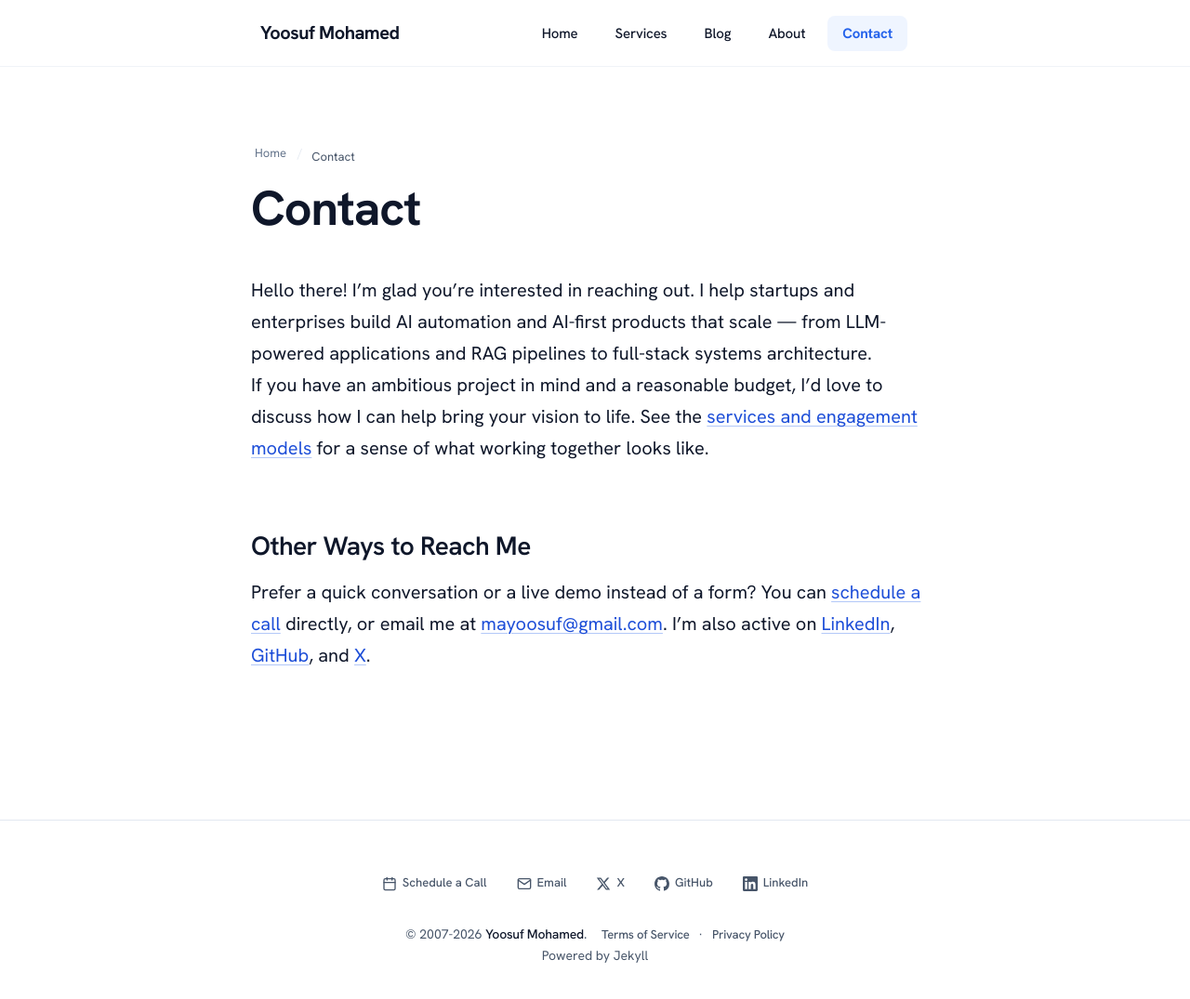
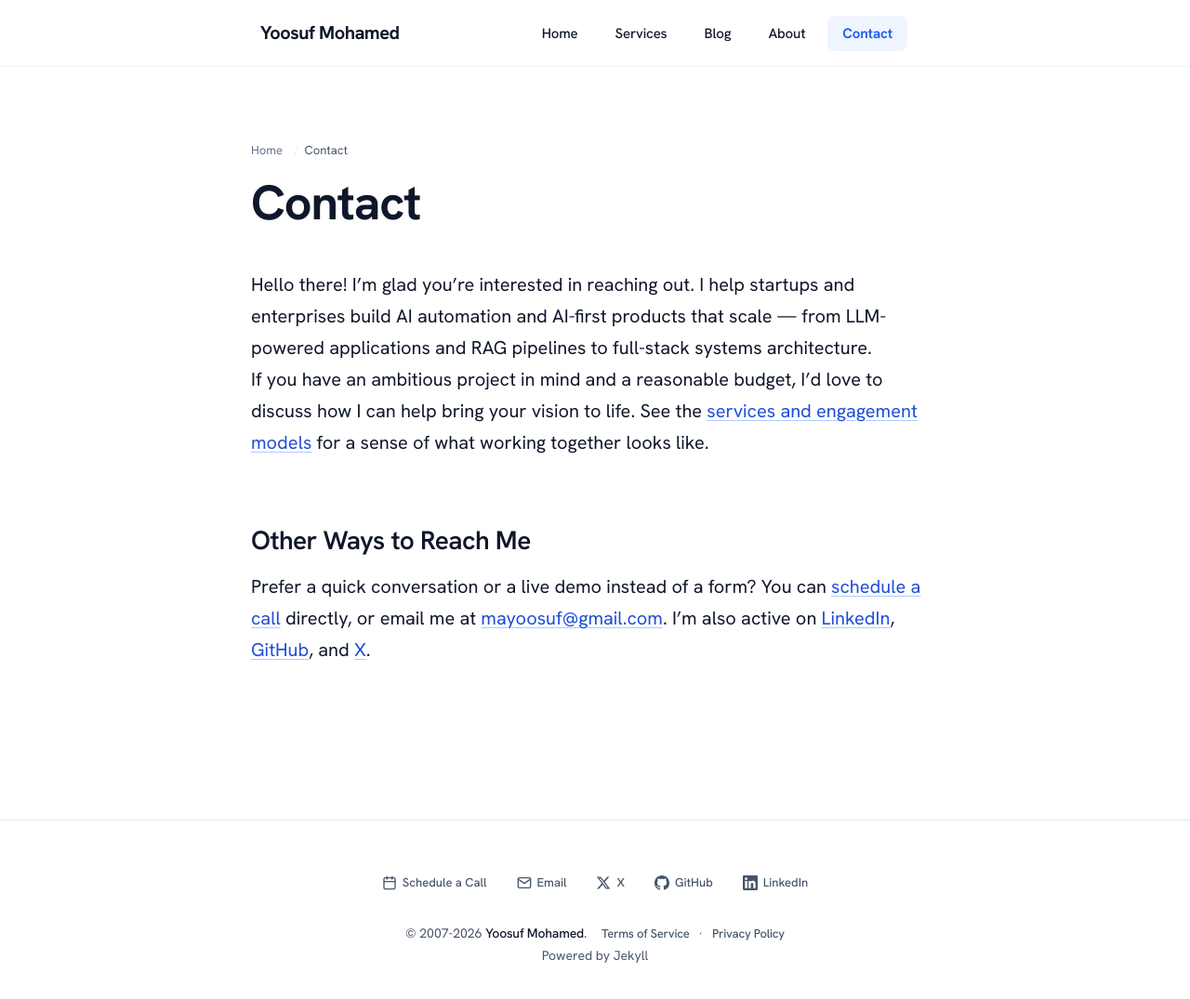
Before and after one commit to yoosuf/yoosuf.github.io, a Jekyll site: the page built from contact.md, in a window 1280 px wide and 1089 px high. Shown: the top 1075 px of the window at 93% size. Built offline with Jekyll 4.4.1, drawn with Linux system fonts in a browser that asks for light colours; some web fonts are replaced.

Commit message:
Fix breadcrumb alignment from global li margins

```diff
--- a/_sass/_article.scss
+++ b/_sass/_article.scss
@@ -20,6 +20,8 @@
 	display: flex;
 	align-items: center;
 	gap: 6px;
+	margin-top: 0;
+	padding-left: 0;
 	a {
 		color: var(--color-secondary-text);
 		text-decoration: none;
```
